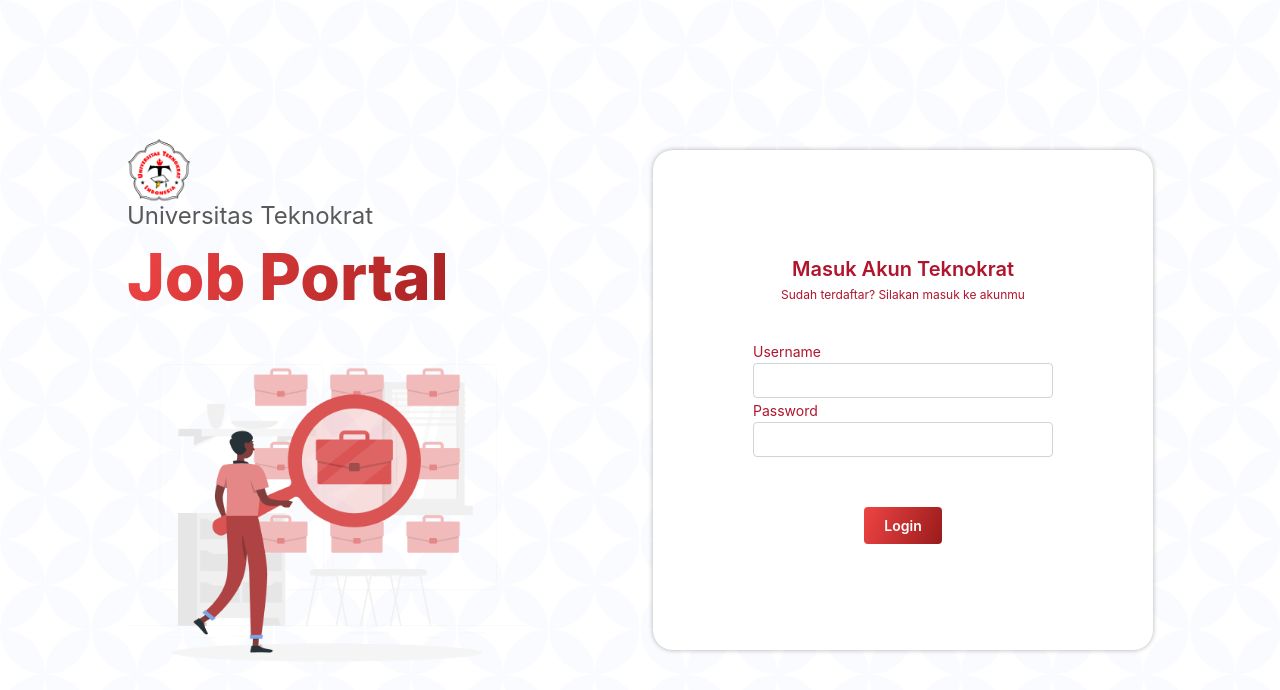
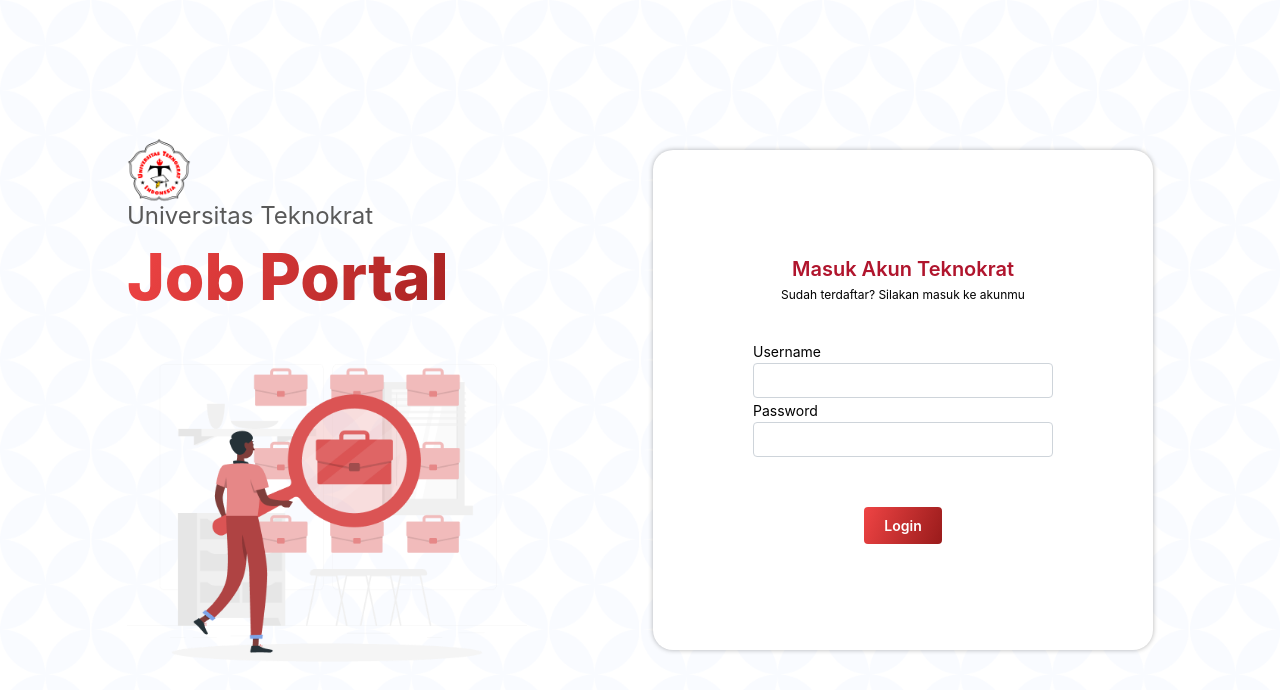
Before and after one commit to alyazharr/job-portal-teknokrat, a Django app: a page that uses homepage/templates/login.html in a window 1280 px wide. Shown: the top 690 px of the page. Run offline with Django 4.2, Linux system fonts and the light colour scheme; parts of the project's set-up code (start-up, migrations or seed data) failed here and were passed over.

Commit message:
Pbi 22 cv

```diff
--- a/cv/templates/edit_resume.html
+++ b/cv/templates/edit_resume.html
@@ -59,7 +59,7 @@
         </div>
     </div>
     <div class="gap-2 p-4 d-flex flex-column flex-fill bg-white border rounded mt-3">
-        <h5 class="subheader-1">Riawayat Pekerjaan</h5>
+        <h5 class="subheader-1">Riwayat Pekerjaan</h5>
         <label class='placeholder-text' for="{{ user_form.name.id_for_label }}">Nama Instansi</label>
         {{ cv_form.instansi }}
 
--- a/cv/templates/resume.html
+++ b/cv/templates/resume.html
@@ -58,7 +58,7 @@
                 </div>
             </div>
             <div class="segment-card mt-3 p-4">
-                <h5 class="subheader-1">Riawayat Pekerjaan</h5>
+                <h5 class="subheader-1">Riwayat Pekerjaan</h5>
                 <span style="color:#2D3648" class="subheader-2">{{ cv.posisi }}</span>
                 <br>
                 <span style="color:#2D3648">{{ cv.instansi }}</span>
--- a/homepage/templates/login.html
+++ b/homepage/templates/login.html
@@ -46,18 +46,18 @@
         <div class="content">
           <div class="inner-content">
             <h2>Masuk Akun Teknokrat</h2>
-            <p class="p-atas">
+            <p style="color: black" class="p-atas">
               Sudah terdaftar? Silakan masuk ke akunmu
             </p>
             <form action="/login/" method="POST">
               {% csrf_token %}
               <div class="mb-3">
-                <label for="username" class="form-label">Username</label>
+                <label style="color: black" for="username" class="form-label">Username</label>
                   <input type="text" name="username" class="form-control" id="username" required/>
               </div>
 
               <div class="mb-3">
-                <label for="password" class="form-label">Password</label>
+                <label style="color: black" for="password" class="form-label">Password</label>
                 <input type="password" name="password" class="form-control" id="password" required/>
               </div>
 
```
